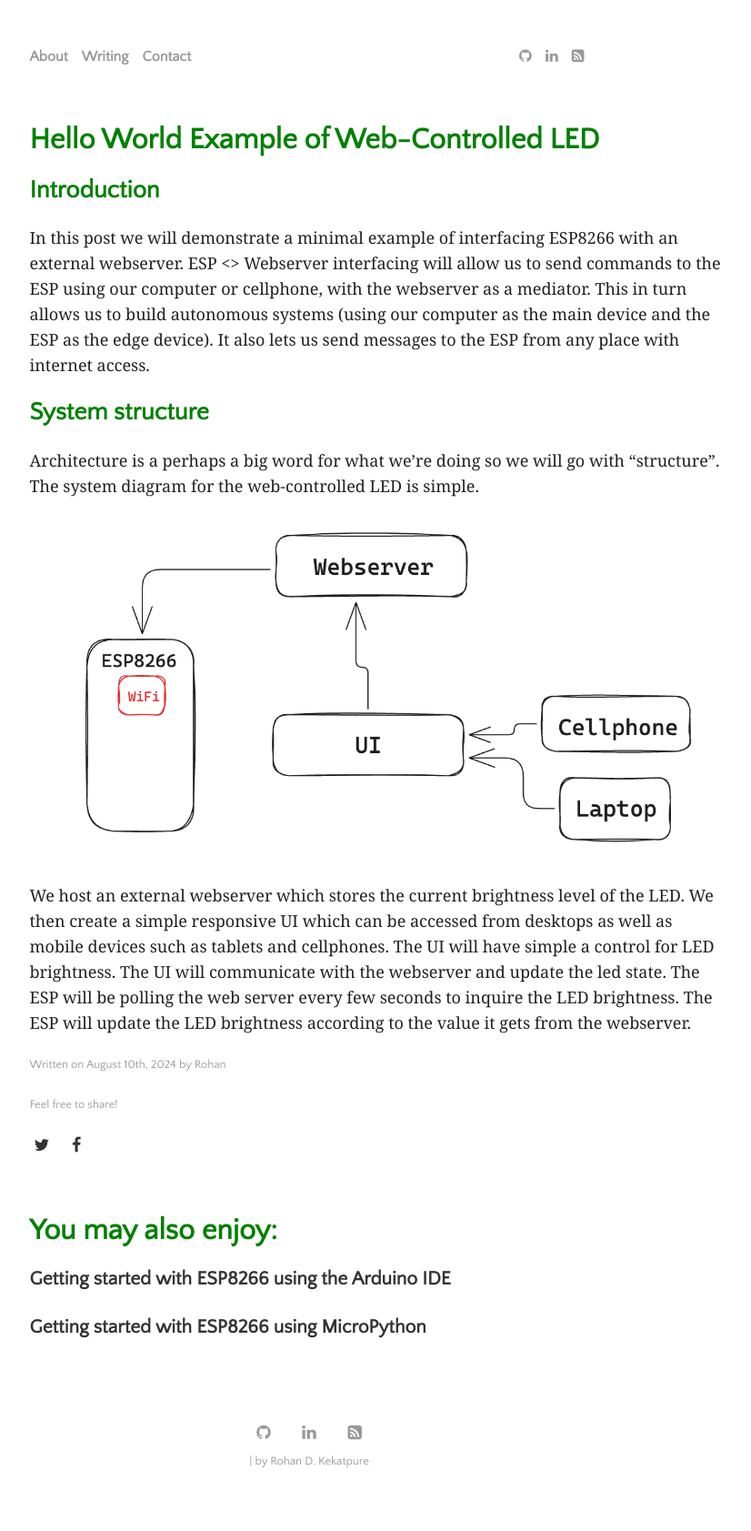
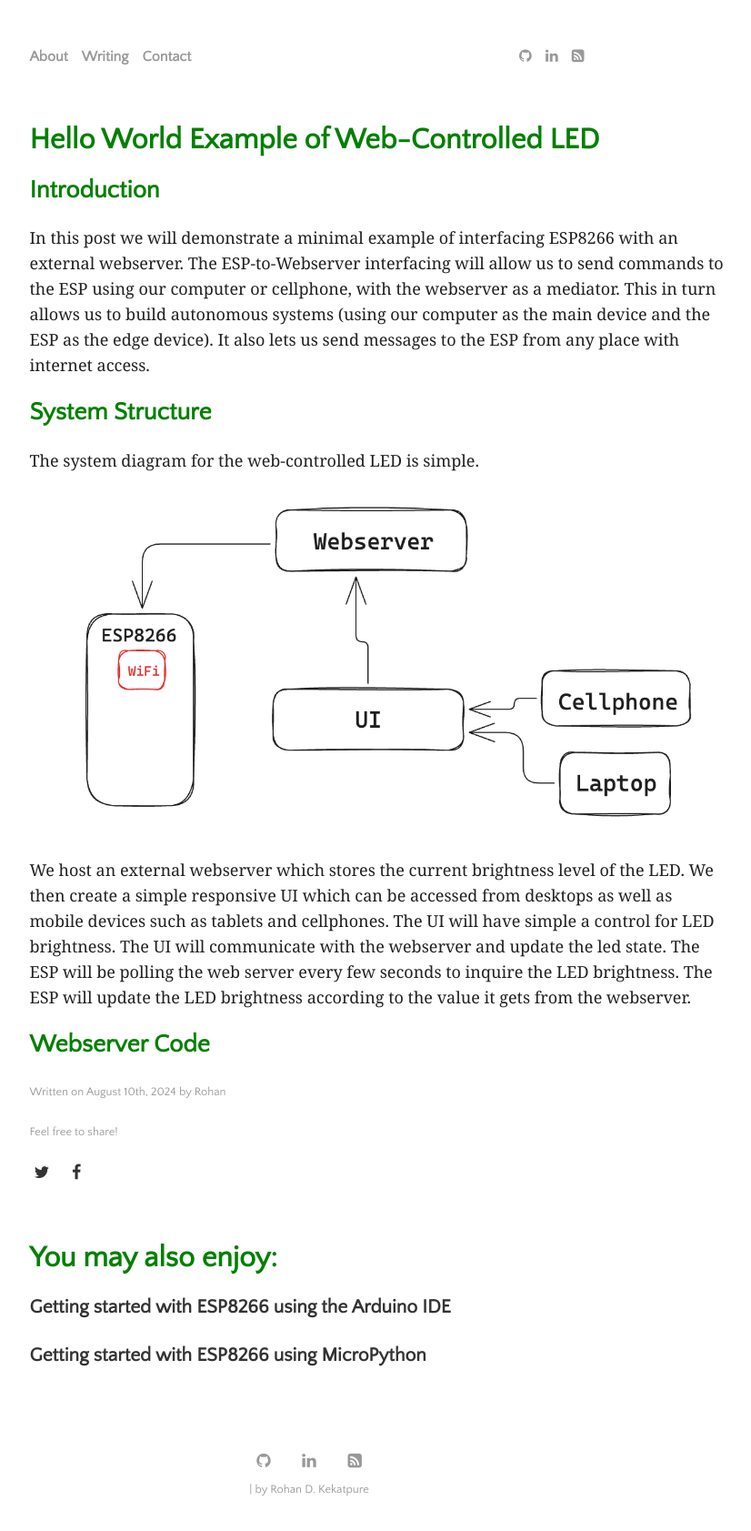
Before and after one commit to rohan-kekatpure/rohan-kekatpure.github.io, a Jekyll site: the page built from _posts/2024-08-10-web-controlled-LED-hello-world.md, in a window 1280 px wide. Shown: the whole page at 91% size, without its empty margins (228-1054 px from the left). Built offline with Jekyll 4.4.1, drawn with Linux system fonts in a browser that asks for light colours; before the commit the page ends 1652 px from its top, so only the background shows below that.

Commit message:
webserver led

```diff
--- a/_posts/2024-08-10-web-controlled-LED-hello-world.md
+++ b/_posts/2024-08-10-web-controlled-LED-hello-world.md
@@ -12,15 +12,14 @@ tags: [documentation,sample]
 
 ## Introduction
 
-In this post we will demonstrate a minimal example of interfacing ESP8266 with an external webserver. ESP <> Webserver
-interfacing will allow us to send commands to the ESP using our computer or cellphone, with the webserver as a
-mediator. This in turn allows us to build autonomous systems (using our computer as the main device and the ESP as the
-edge device). It also lets us send messages to the ESP from any place with internet access.
+In this post we will demonstrate a minimal example of interfacing ESP8266 with an external webserver. The
+ESP-to-Webserver interfacing will allow us to send commands to the ESP using our computer or cellphone, with the
+webserver as a mediator. This in turn allows us to build autonomous systems (using our computer as the main device and
+the ESP as the edge device). It also lets us send messages to the ESP from any place with internet access.
 
-## System structure
+## System Structure
 
-Architecture is a perhaps a big word for what we're doing so we will go with "structure". The system diagram for the
-web-controlled LED is simple.
+The system diagram for the web-controlled LED is simple.
 
 <figure>
     <img src="{{site.url}}/assets/img/webserver_led.png" alt='hierarchy' style='margin: 10px;'>
@@ -32,3 +31,5 @@ then create a simple responsive UI which can be accessed from desktops as well a
 cellphones. The UI will have simple a control for LED brightness. The UI will communicate with the webserver and update
 the led state. The ESP will be polling the web server every few seconds to inquire the LED brightness. The ESP will
 update the LED brightness according to the value it gets from the webserver.
+
+## Webserver Code
```
